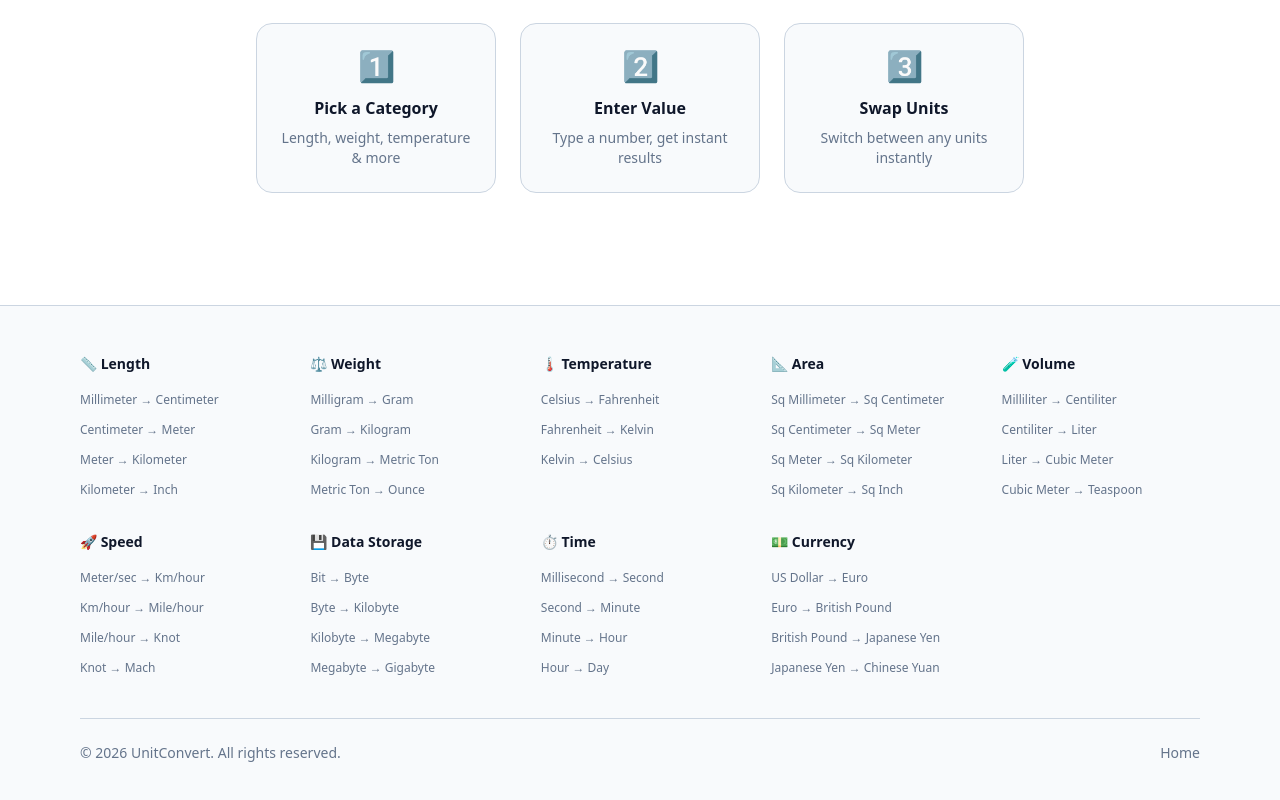
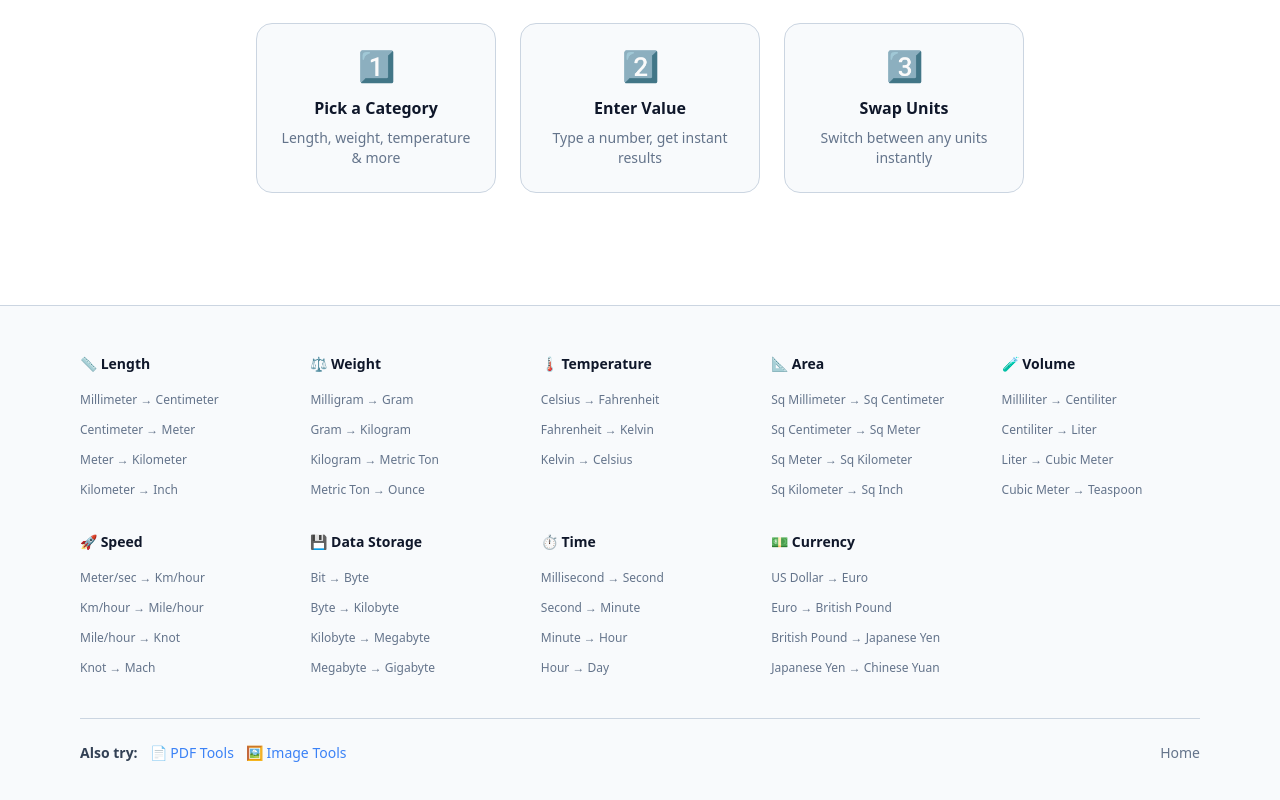
Before and after one commit to Desge/unit-converters, a Next.js app: page /en/ in a window 1280 px wide. Shown: the part 912-1712 px from the top of the page. Built offline with nearby package versions, Linux system fonts and the light colour scheme.

Commit message:
feat(seo): add cross-site links in footer (PDF Tools, Image Tools)

```diff
--- a/src/app/[locale]/layout.tsx
+++ b/src/app/[locale]/layout.tsx
@@ -8,22 +8,34 @@ export function generateStaticParams() {
   return LOCALES.map(locale => ({ locale }));
 }
 
-export async function generateMetadata({ params }: { params: { locale: string } }) {
-  return generateHomeMeta(params.locale as Locale);
+export async function generateMetadata({ params }: { params: Promise<{ locale: string }> }) {
+  const { locale } = await params;
+  return generateHomeMeta(locale as Locale);
 }
 
-export default function LocaleLayout({
+export default async function LocaleLayout({
   children,
   params,
 }: {
   children: React.ReactNode;
-  params: { locale: string };
+  params: Promise<{ locale: string }>;
 }) {
+  const { locale } = await params;
+  const lang = LOCALES.includes(locale as Locale) ? locale : 'en';
+
   return (
-    <>
-      <Header locale={params.locale as Locale} />
-      <main className="flex-1">{children}</main>
-      <Footer locale={params.locale as Locale} />
-    </>
+    <html lang={lang} suppressHydrationWarning>
+      <head>
+        {/* Theme init — inline script to prevent FOUC */}
+        <script dangerouslySetInnerHTML={{
+          __html: `(function(){try{var t=localStorage.getItem('theme');if(t==='dark'||(!t&&window.matchMedia('(prefers-color-scheme:dark)').matches)){document.documentElement.classList.add('dark')}}catch(e){}})()`,
+        }} />
+      </head>
+      <body className="min-h-screen flex flex-col">
+        <Header locale={locale as Locale} />
+        <main className="flex-1">{children}</main>
+        <Footer locale={locale as Locale} />
+      </body>
+    </html>
   );
 }
--- a/src/app/layout.tsx
+++ b/src/app/layout.tsx
@@ -16,16 +16,7 @@ export const metadata: Metadata = {
   },
 };
 
+/// Root layout — minimal shell. [locale]/layout.tsx sets <html lang> dynamically.
 export default function RootLayout({ children }: { children: React.ReactNode }) {
-  return (
-    <html lang="en" suppressHydrationWarning>
-      <head>
-        {/* Theme init — inline script to prevent FOUC */}
-        <script dangerouslySetInnerHTML={{
-          __html: `(function(){try{var t=localStorage.getItem('theme');if(t==='dark'||(!t&&window.matchMedia('(prefers-color-scheme:dark)').matches)){document.documentElement.classList.add('dark')}}catch(e){}})()`,
-        }} />
-      </head>
-      <body className="min-h-screen flex flex-col">{children}</body>
-    </html>
-  );
+  return children;
 }
--- a/src/components/Footer.tsx
+++ b/src/components/Footer.tsx
@@ -30,8 +30,11 @@ export default function Footer({ locale }: { locale: Locale }) {
         </div>
 
         <div className="mt-10 pt-6 border-t border-[var(--border-color)] flex flex-col sm:flex-row justify-between items-center gap-4">
-          <div className="text-sm text-[var(--text-tertiary)]">
-            © 2026 {SITE.name}. {localeLabels[locale] || 'All rights reserved.'}
+          {/* Cross-site links */}
+          <div className="flex flex-wrap items-center gap-3 text-sm">
+            <span className="font-semibold text-[var(--text-secondary)]">Also try:</span>
+            <a href="https://pdf.toolconv.com" className="text-brand-500 hover:text-brand-600 font-medium">📄 PDF Tools</a>
+            <a href="https://image.toolconv.com" className="text-brand-500 hover:text-brand-600 font-medium">🖼️ Image Tools</a>
           </div>
           <div className="flex items-center gap-6 text-sm text-[var(--text-tertiary)]">
             <a href={`/${locale}/`} className="hover:text-brand-500 transition-colors">
--- a/src/lib/seo.ts
+++ b/src/lib/seo.ts
@@ -76,7 +76,7 @@ export function generateConverterMeta(pair: ConversionPair, locale: Locale) {
     alternates: {
       canonical,
       languages: {
-        'x-default': `${SITE.domain}/${locale}/convert/${pair.slug}/`,
+        'x-default': `${SITE.domain}/en/convert/${pair.slug}/`,
         ...Object.fromEntries(
           ['en','zh','ja','ko','es','pt'].map(l => [l, `${SITE.domain}/${l}/convert/${pair.slug}/`])
         ),
```
